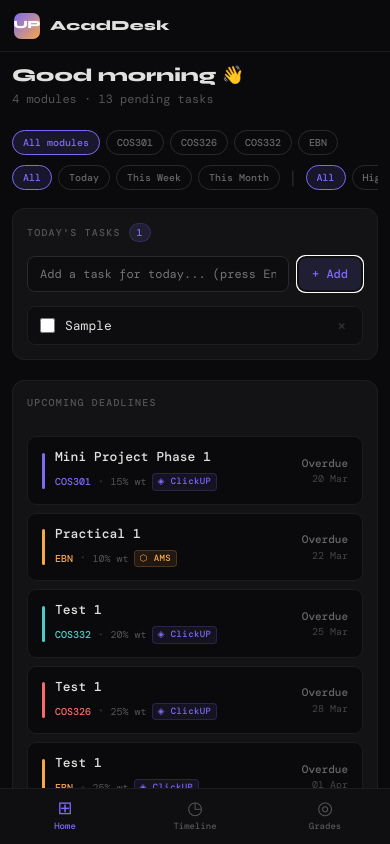
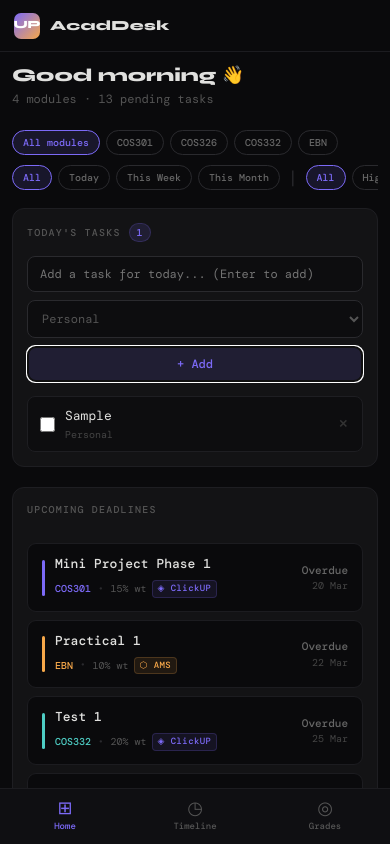
Before and after one commit to OniiCaleb1414/ClickDown, a React (Vite) app: page / in a window 390 px wide. Both pictures are taken after typing "Sample" into the empty fields and a click on the button "+ Add". Shown: the top 844 px of the page. Built offline with nearby package versions, Linux system fonts and the light colour scheme; a web font is replaced by a local one.

Commit message:
fix mobile layout + add today's tasks

```diff
--- a/src/App.jsx
+++ b/src/App.jsx
@@ -319,13 +319,43 @@ export default function App() {
   }, [data]);
 
   // ── Today's tasks ──────────────────────────────────────────────────────────
-  const addTodo    = useCallback((text) => {
+  // Survival logic: runs once on mount
+  // A task is kept if: created today OR ever checked off. Otherwise deleted after 1 day.
+  useEffect(() => {
+    const today = new Date().toISOString().slice(0,10);
+    setData(d => ({
+      ...d,
+      todos: (d.todos||[]).filter(t => {
+        const createdDay = (t.createdAt||"").slice(0,10);
+        const isToday    = createdDay === today;
+        const everDone   = !!t.everDone; // set true when first checked
+        const dayOld     = createdDay < today;
+        // Keep if: created today, or ever worked on (checked at any point)
+        // Remove if: never touched AND at least 1 day old
+        if (isToday) return true;
+        if (everDone) return true;
+        if (dayOld && !everDone) return false;
+        return true;
+      })
+    }));
+  }, []); // eslint-disable-line
+
+  const addTodo = useCallback((text, moduleId) => {
     if (!text.trim()) return;
-    setData(d => ({...d, todos: [...(d.todos||[]), {id:"t"+Date.now(), text:text.trim(), done:false, createdAt:new Date().toISOString()}]}));
+    setData(d => ({...d, todos: [...(d.todos||[]), {
+      id: "t"+Date.now(),
+      text: text.trim(),
+      done: false,
+      everDone: false,
+      moduleId: moduleId || null,
+      createdAt: new Date().toISOString(),
+    }]}));
   }, []);
 
   const toggleTodo = useCallback((id) => {
-    setData(d => ({...d, todos: (d.todos||[]).map(t => t.id===id ? {...t, done:!t.done} : t)}));
+    setData(d => ({...d, todos: (d.todos||[]).map(t =>
+      t.id===id ? {...t, done:!t.done, everDone: t.everDone || !t.done} : t
+    )}));
   }, []);
 
   const deleteTodo = useCallback((id) => {
@@ -406,7 +436,7 @@ export default function App() {
           <FilterBar modules={data.modules} filters={filters} setFilters={setFilters} isMobile={isMobile}/>
 
           {/* Today's Tasks */}
-          <TodayTasks todos={data.todos||[]} onAdd={addTodo} onToggle={toggleTodo} onDelete={deleteTodo} isMobile={isMobile} card={s.card} sectionLabel={s.sectionLabel}/>
+          <TodayTasks todos={data.todos||[]} modules={data.modules} onAdd={addTodo} onToggle={toggleTodo} onDelete={deleteTodo} isMobile={isMobile} card={s.card} sectionLabel={s.sectionLabel}/>
 
           {/* Responsive layout — single col mobile, two col desktop */}
           <div style={isMobile ? {display:"flex",flexDirection:"column",gap:16,width:"100%"} : {display:"grid",gridTemplateColumns:"380px 1fr",gap:24,alignItems:"start",width:"100%"}}>
@@ -710,84 +740,155 @@ export default function App() {
 }
 
 // ─── Today's Tasks component ─────────────────────────────────────────────────
-function TodayTasks({ todos, onAdd, onToggle, onDelete, isMobile, card, sectionLabel }) {
-  const [input, setInput] = useState("");
+function TodayTasks({ todos, modules, onAdd, onToggle, onDelete, isMobile, card, sectionLabel }) {
+  const [input, setInput]       = useState("");
+  const [moduleId, setModuleId] = useState("none");
+  const [showDone, setShowDone] = useState(false);
+
   const pending   = todos.filter(t => !t.done);
   const completed = todos.filter(t => t.done);
 
+  const getModule = (id) => modules.find(m => m.id === id) || null;
+
   const handleAdd = () => {
     if (!input.trim()) return;
-    onAdd(input);
+    onAdd(input, moduleId === "none" ? null : moduleId);
     setInput("");
+    setModuleId("none");
   };
 
+  const today = new Date().toISOString().slice(0,10);
+  const isNew  = (t) => (t.createdAt||"").slice(0,10) === today;
+
   return (
-    <div style={{...card, marginBottom:20}}>
+    <div style={{...card, marginBottom:20, width:"100%"}}>
+
+      {/* Header */}
       <div style={{display:"flex", alignItems:"center", justifyContent:"space-between", marginBottom:14}}>
         <div style={{display:"flex", alignItems:"center", gap:8}}>
           <p style={{...sectionLabel, marginBottom:0}}>TODAY'S TASKS</p>
           {pending.length > 0 && (
-            <span style={{background:"#7C6AF722", color:"#7C6AF7", fontSize:10, fontWeight:700, padding:"1px 7px", borderRadius:10, border:"1px solid #7C6AF733"}}>
+            <span style={{background:"#7C6AF722", color:"#7C6AF7", fontSize:10, fontWeight:700,
+              padding:"1px 7px", borderRadius:10, border:"1px solid #7C6AF733"}}>
               {pending.length}
             </span>
           )}
         </div>
         {completed.length > 0 && (
-          <span style={{fontSize:10, color:"#555"}}>{completed.length} done</span>
+          <button onClick={() => setShowDone(s=>!s)}
+            style={{background:"none", border:"none", color:"#555", fontSize:10, cursor:"pointer",
+              fontFamily:"inherit", padding:0}}>
+            {showDone ? "hide" : `${completed.length} done ↓`}
+          </button>
         )}
       </div>
 
-      {/* Add task input */}
-      <div style={{display:"flex", gap:8, marginBottom: todos.length > 0 ? 14 : 0}}>
+      {/* Add task row */}
+      <div style={{display:"flex", gap:8, marginBottom: todos.length > 0 ? 14 : 0,
+        flexDirection: isMobile ? "column" : "row"}}>
         <input
           value={input}
           onChange={e => setInput(e.target.value)}
           onKeyDown={e => e.key === "Enter" && handleAdd()}
-          placeholder="Add a task for today... (press Enter)"
-          style={{flex:1, background:"#0d0d0f", border:"1px solid #2a2a2e", color:"#E0E0DE", padding:"9px 12px", borderRadius:8, fontFamily:"inherit", fontSize:12, outline:"none"}}
+          placeholder="Add a task for today... (Enter to add)"
+          style={{flex:1, background:"#0d0d0f", border:"1px solid #2a2a2e", color:"#E0E0DE",
+            padding:"9px 12px", borderRadius:8, fontFamily:"inherit", fontSize:12,
+            outline:"none", width: isMobile ? "100%" : "auto"}}
         />
-        <button
-          onClick={handleAdd}
-          style={{padding:"9px 14px", borderRadius:8, background:"#7C6AF722", color:"#7C6AF7", border:"1px solid #7C6AF733", fontFamily:"inherit", fontSize:12, fontWeight:600, cursor:"pointer", whiteSpace:"nowrap"}}>
+        {/* Module picker */}
+        <select
+          value={moduleId}
+          onChange={e => setModuleId(e.target.value)}
+          style={{background:"#0d0d0f", border:"1px solid #2a2a2e", color: moduleId==="none" ? "#555" : "#E0E0DE",
+            padding:"9px 10px", borderRadius:8, fontFamily:"inherit", fontSize:12,
+            outline:"none", cursor:"pointer", width: isMobile ? "100%" : "auto",
+            minWidth:120, flexShrink:0}}>
+          <option value="none">Personal</option>
+          {modules.map(m => (
+            <option key={m.id} value={m.id}>{m.code}</option>
+          ))}
+        </select>
+        <button onClick={handleAdd}
+          style={{padding:"9px 16px", borderRadius:8, background:"#7C6AF722", color:"#7C6AF7",
+            border:"1px solid #7C6AF733", fontFamily:"inherit", fontSize:12, fontWeight:600,
+            cursor:"pointer", whiteSpace:"nowrap", flexShrink:0}}>
           + Add
         </button>
       </div>
 
       {/* Pending tasks */}
       {pending.length > 0 && (
-        <div style={{display:"flex", flexDirection:"column", gap:6, marginBottom: completed.length > 0 ? 10 : 0}}>
-          {pending.map(t => (
-            <div key={t.id} style={{display:"flex", alignItems:"center", gap:10, padding:"9px 12px", background:"#0d0d0f", borderRadius:8, border:"1px solid #1e1e22", group:true}}>
+        <div style={{display:"flex", flexDirection:"column", gap:6,
+          marginBottom: completed.length > 0 && showDone ? 12 : 0}}>
+          {pending.map(t => {
+            const mod   = getModule(t.moduleId);
+            const color = mod ? mod.color : "#555";
+            return (
+              <div key={t.id} style={{display:"flex", alignItems:"center", gap:10,
+                padding:"9px 12px", background:"#0d0d0f", borderRadius:8,
+                border:`1px solid ${mod ? color+"33" : "#1e1e22"}`,
+                borderLeft: mod ? `3px solid ${color}` : "1px solid #1e1e22"}}>
                 <input type="checkbox" checked={false} onChange={() => onToggle(t.id)}
-                style={{width:15, height:15, accentColor:"#7C6AF7", cursor:"pointer", flexShrink:0}}/>
-              <span style={{flex:1, fontSize:13, color:"#E0E0DE"}}>{t.text}</span>
+                  style={{width:15, height:15, accentColor: mod ? color : "#7C6AF7",
+                    cursor:"pointer", flexShrink:0}}/>
+                <div style={{flex:1, minWidth:0}}>
+                  <div style={{fontSize:13, color:"#E0E0DE", overflow:"hidden",
+                    textOverflow:"ellipsis", whiteSpace:"nowrap"}}>{t.text}</div>
+                  <div style={{display:"flex", alignItems:"center", gap:6, marginTop:2}}>
+                    {mod
+                      ? <span style={{fontSize:10, color:color, fontWeight:600}}>{mod.code}</span>
+                      : <span style={{fontSize:10, color:"#444"}}>Personal</span>
+                    }
+                    {!isNew(t) && (
+                      <span style={{fontSize:9, color:"#F7A84A", background:"#F7A84A11",
+                        padding:"1px 5px", borderRadius:4, border:"1px solid #F7A84A22"}}>
+                        carried over
+                      </span>
+                    )}
+                  </div>
+                </div>
                 <button onClick={() => onDelete(t.id)}
-                style={{background:"none", border:"none", color:"#333", fontSize:14, cursor:"pointer", padding:"0 4px", lineHeight:1}}
+                  style={{background:"none", border:"none", color:"#333", fontSize:16,
+                    cursor:"pointer", padding:"0 2px", lineHeight:1, flexShrink:0}}
                   onMouseEnter={e => e.currentTarget.style.color="#F76A6A"}
                   onMouseLeave={e => e.currentTarget.style.color="#333"}>×</button>
               </div>
-          ))}
+            );
+          })}
         </div>
       )}
 
-      {/* Completed tasks (collapsed style) */}
-      {completed.length > 0 && (
+      {/* Completed tasks — collapsible */}
+      {completed.length > 0 && showDone && (
         <div style={{display:"flex", flexDirection:"column", gap:5}}>
           <div style={{fontSize:10, color:"#444", letterSpacing:.8, marginBottom:4}}>COMPLETED</div>
-          {completed.map(t => (
-            <div key={t.id} style={{display:"flex", alignItems:"center", gap:10, padding:"7px 12px", borderRadius:8, opacity:0.5}}>
+          {completed.map(t => {
+            const mod   = getModule(t.moduleId);
+            const color = mod ? mod.color : "#4ECDC4";
+            return (
+              <div key={t.id} style={{display:"flex", alignItems:"center", gap:10,
+                padding:"7px 12px", borderRadius:8, opacity:0.5,
+                borderLeft: mod ? `3px solid ${color}` : "1px solid transparent"}}>
                 <input type="checkbox" checked={true} onChange={() => onToggle(t.id)}
                   style={{width:15, height:15, accentColor:"#4ECDC4", cursor:"pointer", flexShrink:0}}/>
-              <span style={{flex:1, fontSize:12, color:"#666", textDecoration:"line-through"}}>{t.text}</span>
+                <div style={{flex:1, minWidth:0}}>
+                  <div style={{fontSize:12, color:"#666", textDecoration:"line-through",
+                    overflow:"hidden", textOverflow:"ellipsis", whiteSpace:"nowrap"}}>{t.text}</div>
+                  {mod && <span style={{fontSize:10, color:color}}>{mod.code}</span>}
+                </div>
                 <button onClick={() => onDelete(t.id)}
-                style={{background:"none", border:"none", color:"#333", fontSize:14, cursor:"pointer", padding:"0 4px", lineHeight:1}}>×</button>
+                  style={{background:"none", border:"none", color:"#333", fontSize:16,
+                    cursor:"pointer", padding:"0 2px", lineHeight:1}}>×</button>
               </div>
-          ))}
+            );
+          })}
         </div>
       )}
 
       {todos.length === 0 && (
-        <p style={{color:"#333", fontSize:12, padding:"4px 0"}}>No tasks yet — type one above and press Enter ↵</p>
+        <p style={{color:"#333", fontSize:12, padding:"4px 0"}}>
+          No tasks yet — add one above ↑
+        </p>
       )}
     </div>
   );
```
Lines whose indentation alone changed are shown as unchanged.
